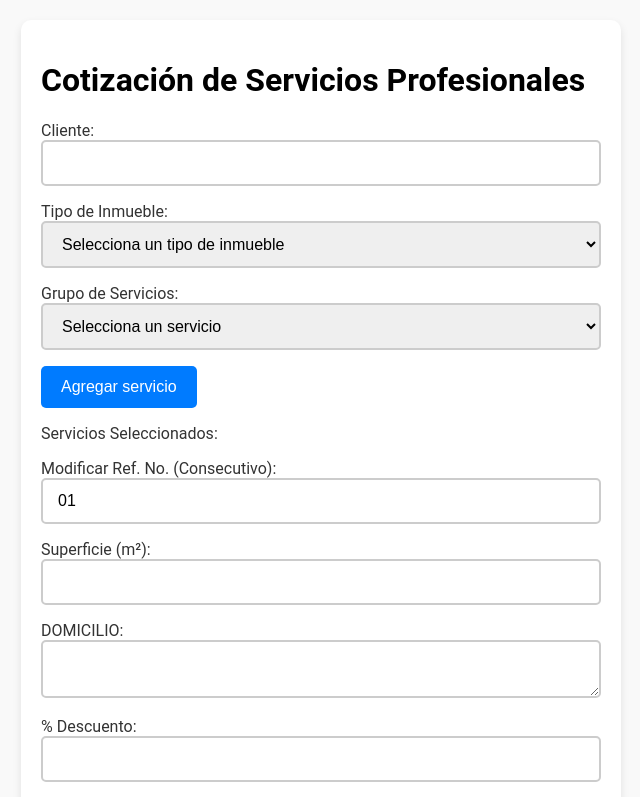
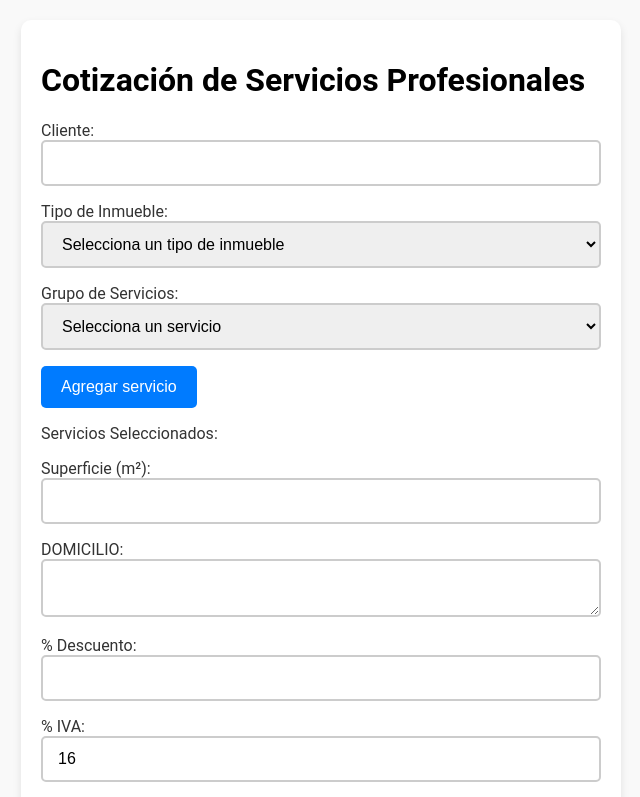
Before and after one commit to URBAO-HUB/COTIZADOR-URBAO-1.0, a React (Vite) app: page / in a window 1280 px wide. Shown: the top 797 px of the page, without its empty margins (319-959 px from the left). Built offline with nearby package versions, Linux system fonts and the light colour scheme.

Commit message:
eliminar campo ref

```diff
--- a/src/App.jsx
+++ b/src/App.jsx
@@ -254,15 +254,6 @@ function App() {
           </ul>
         </div>
 
-        <div className="form-group">
-          <label>Modificar Ref. No. (Consecutivo):</label>
-          <input
-            type="text"
-            name="consecutivoReferencia"
-            value={form.consecutivoReferencia}
-            onChange={handleChange}
-          />
-        </div>
 
         <div className="form-group">
           <label>Superficie (m²):</label>
```
